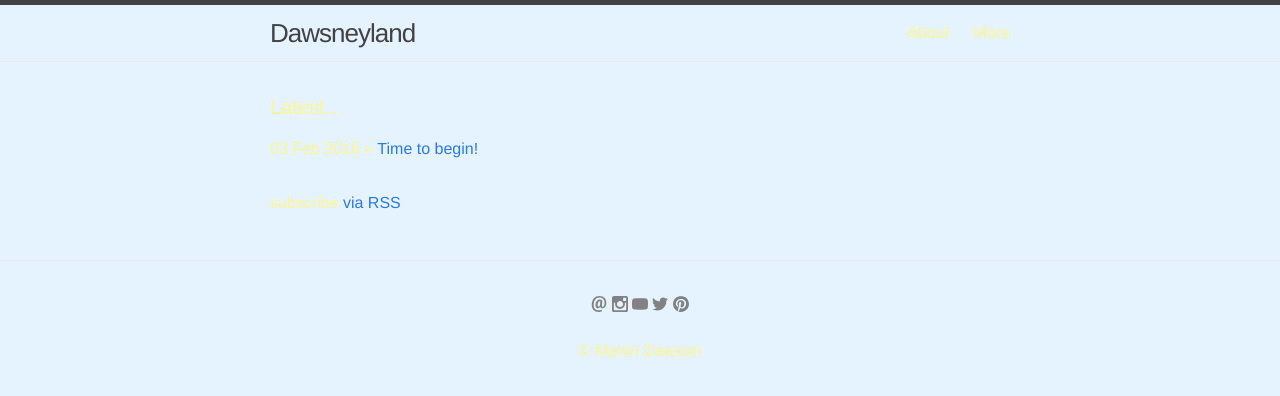
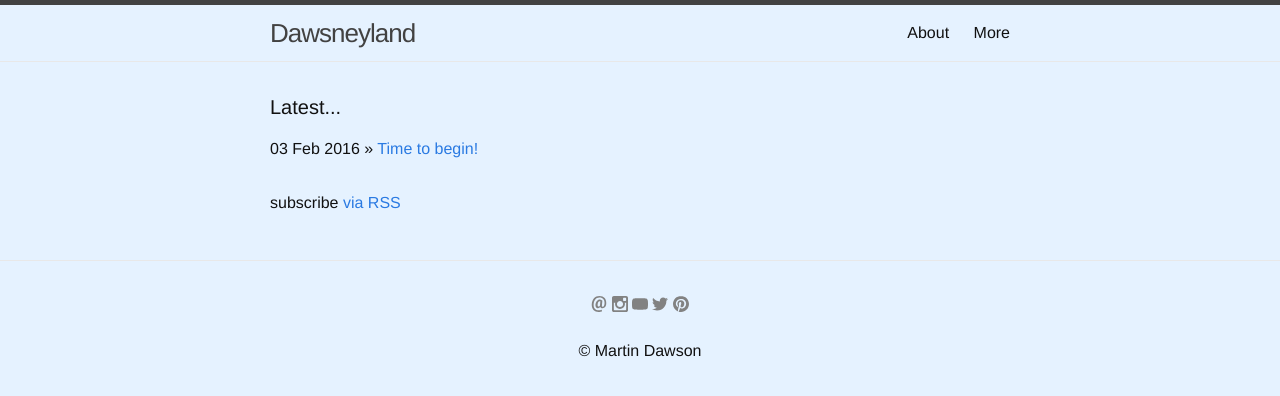
Before and after one commit to dawsneyland/formerdland, a Jekyll site: the page built from index.html, in a window 1280 px wide. Shown: the top 396 px of the page. Built offline with Jekyll 4.4.1, drawn with Linux system fonts in a browser that asks for light colours.

Commit message:
Update main.scss

```diff
--- a/css/main.scss
+++ b/css/main.scss
@@ -14,7 +14,7 @@ $base-line-height: 1.5;
 
 $spacing-unit:     30px;
 
-$text-color:       #fff68f;
+$text-color:       #111;
 $background-color: #e5f2ff;
 $brand-color:      #2a7ae2;
 
```
